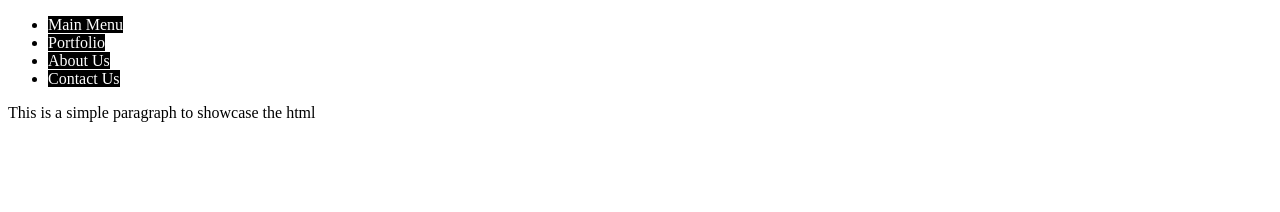
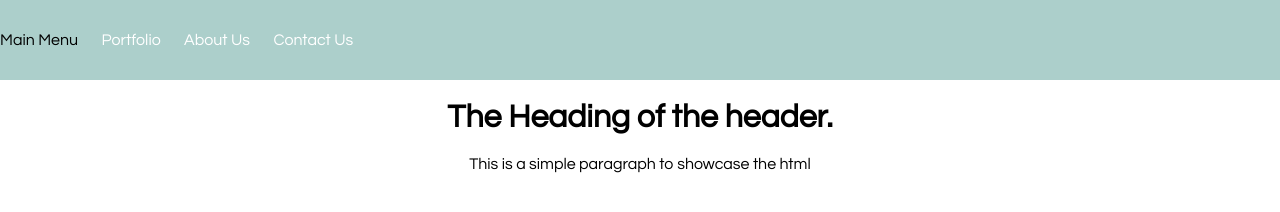
Before and after one commit to LawrenceYap9/OrdinaryWork, a plain HTML site: page index.html in a window 1280 px wide. Drawn offline with Linux system fonts and the light colour scheme.

Commit message:
Update on the Both File

```diff
--- a/index.css
+++ b/index.css
@@ -1,14 +1,44 @@
-ul{
-    overflow:hidden;
+body {
+    margin: 0;
+    font-family: "century gothic";
 }
 
-a{
-    text-decoration:none;
-    background-color:black;
-    color:white;
+.navbar {
+    font-weight: 100;
+    background-color: rgb(172, 207, 203);
+    width: 100%;
+    height: 80px;
 }
 
-a:hover{
-    background-color:white;
-    color:black
+.logo {
+    display: inline-block;
+    vertical-align: top;
+    width: 50px;
+    height: 50px;
+    margin-left: 20px;
+    margin-right: 20px;
+    margin-top: 15px;
 }
+
+.navbar>a {
+    display: inline-block;
+    vertical-align: top;
+    margin-right: 20px;
+    height: 80px;
+    line-height: 80px;
+}
+
+a {
+    text-decoration: none;
+    color: white;
+}
+
+a:hover {
+    color: black;
+    transition: 0.5s;
+}
+
+h1,
+p {
+    text-align: center;
+}
--- a/index.html
+++ b/index.html
@@ -3,20 +3,28 @@
 
 <head>
     <title>Portfolio Website</title>
-    <link rel ="stylesheet" href = "index.css">
+    <meta charset="UTF-8">
+    <meta name="description" content="Portfolio Website use to showcase myself">
+    <meta name="keyword" content="Portfolio,html,css,python,job,vacancy">
+    <meta name="author" content="Lawrence_Yap">
+    <meta name="viewport" content="device-width, initial-scale =1.0">
+    <link rel="stylesheet" href="index.css">
 </head>
 
 <body>
     <!--The navigation bar section-->
-    <ul>
-        <li><a href ="#MainMenu">Main Menu</a></li>
-        <li><a href ="#Portfolio">Portfolio</a></li>
-        <li><a href ="#SecondPage">About Us</a></li>
-        <li><a href ="#ThirdPage">Contact Us</a></li>
-    </ul>
+    <nav class="navbar">
 
-    <div id = "content">
-    <p>This is a simple paragraph to showcase the html</p>
+        <a href="#MainMenu">Main Menu</a>
+        <a href="#Portfolio">Portfolio</a>
+        <a href="#SecondPage">About Us</a>
+        <a href="#ThirdPage">Contact Us</a>
+
+    </nav>
+
+    <div id="content">
+        <h1>The Heading of the header.</h1>
+        <p>This is a simple paragraph to showcase the html</p>
     </div>
 </body>
 
```
